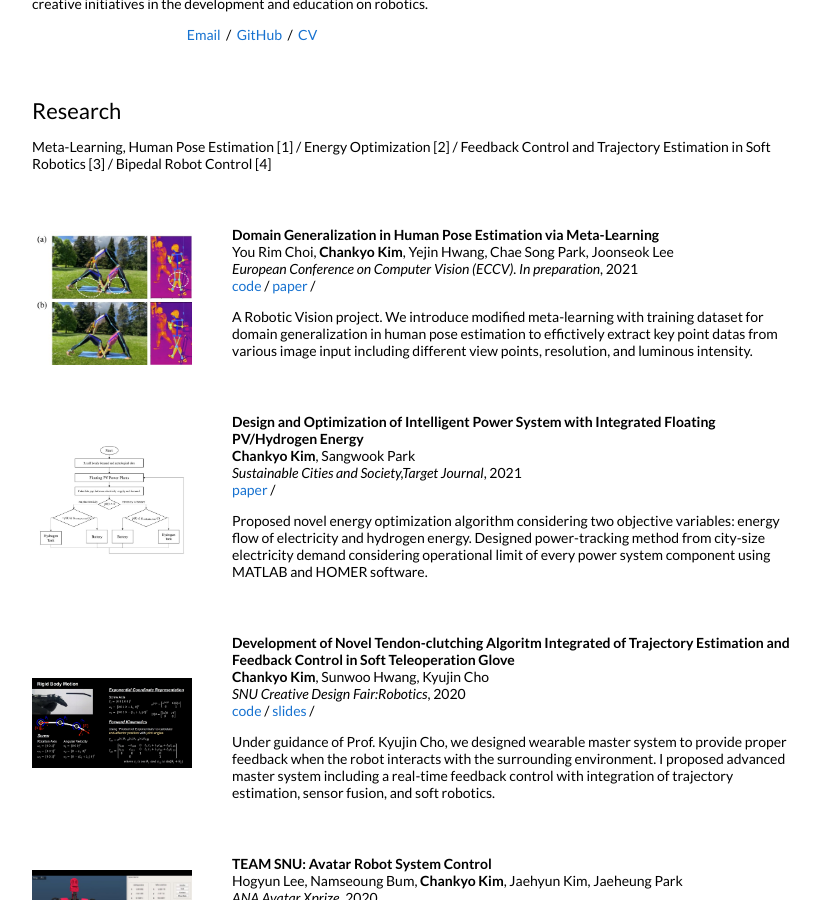
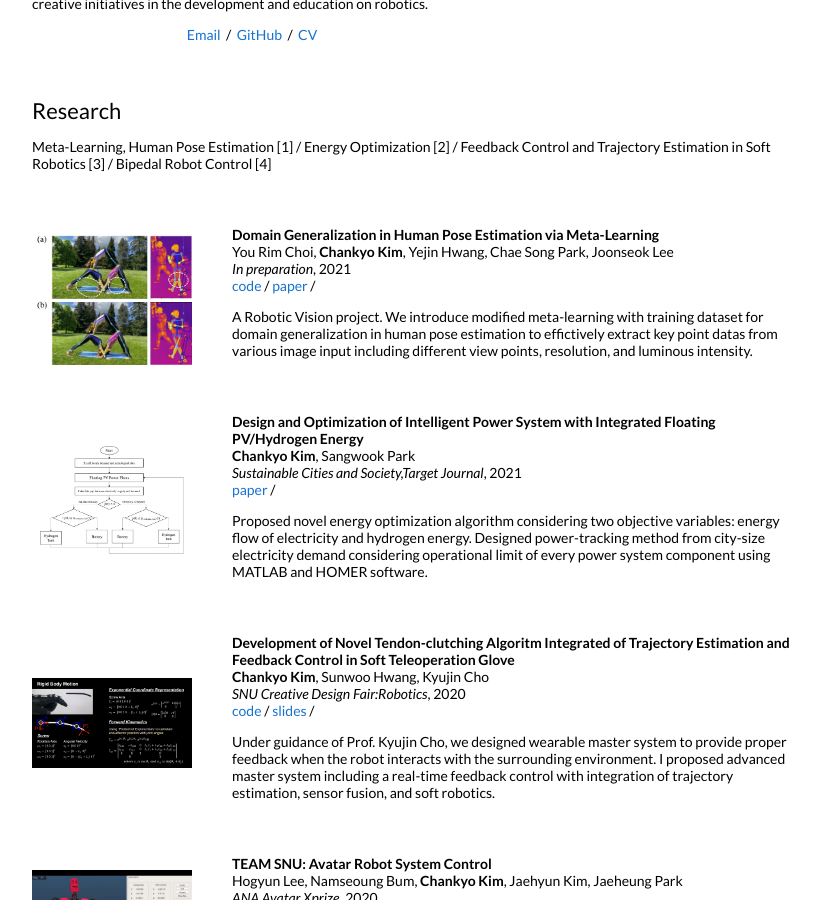
Before and after one commit to ChanKyoKim/ChanKyoKim.github.io, a Jekyll site: the page built from _posts/2021-11-15-hpe.markdown, in a window 1280 px wide and 900 px high, scrolled down 332 px. Shown: the whole window, without its empty margins (228-1048 px from the left). Built offline with Jekyll 4.4.1, drawn with Linux system fonts in a browser that asks for light colours.

Commit message:
Update 2021-11-15-hpe.markdown

```diff
--- a/_posts/2021-11-15-hpe.markdown
+++ b/_posts/2021-11-15-hpe.markdown
@@ -6,7 +6,7 @@ image: /images/hpe_result.jpg
 categories: research
 author: "Chankyo Kim"
 authors: "You Rim Choi, <strong>Chankyo Kim</strong>, Yejin Hwang, Chae Song Park, Joonseok Lee"
-venue: "European Conference on Computer Vision (ECCV). In preparation"
+venue: "In preparation"
 paper: /pdfs/HPE.pdf
 code: https://github.com/ChanKyoKim/human-pose-estimation
 
```
